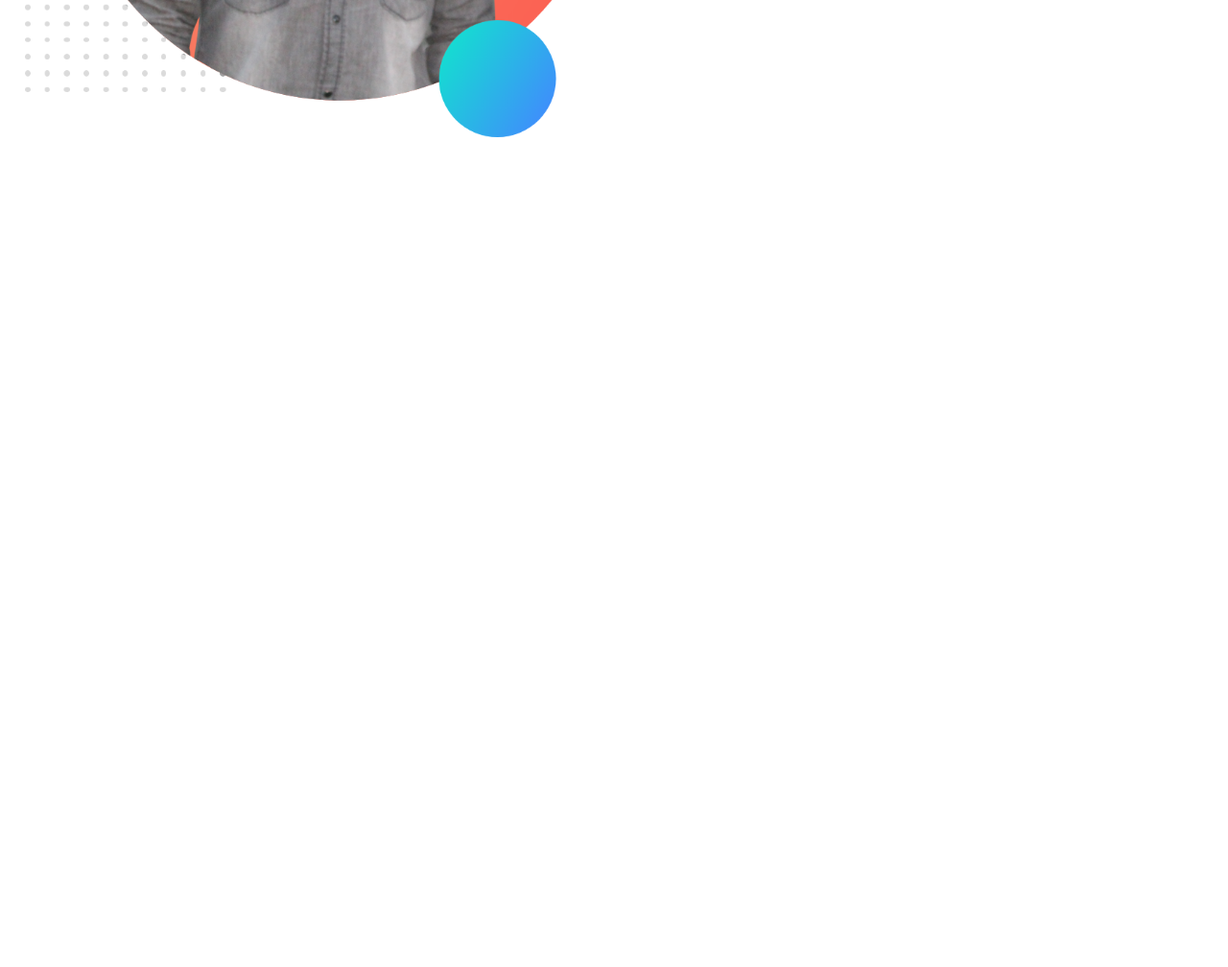
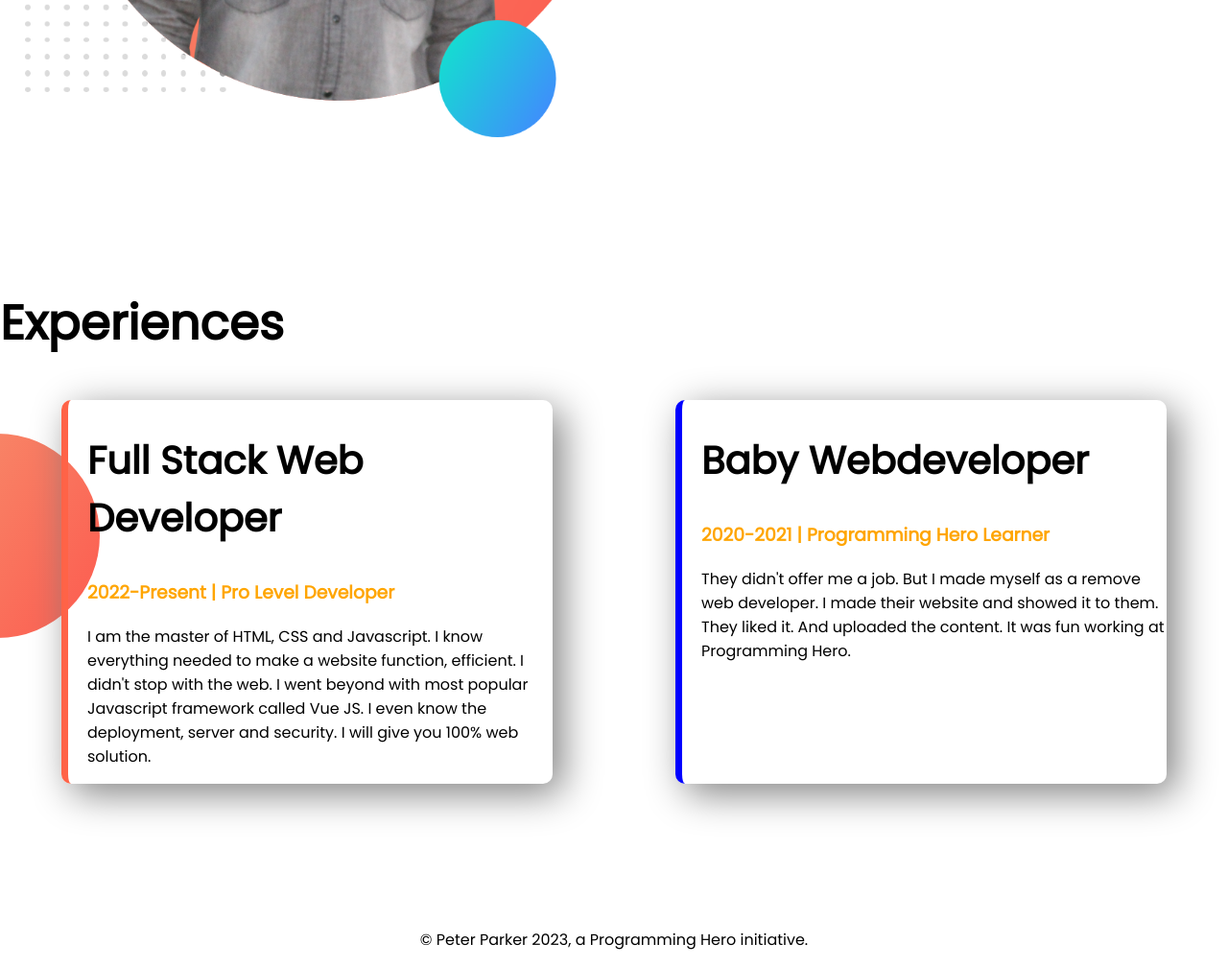
Before and after one commit to ehasanulh1/developer-portfolio, a plain HTML site: page index.html in a window 1280 px wide. Shown: the part 1214-2222 px from the top of the page at 96% size. Before the commit the page ends 1514 px from the top, so only its background shows below. Drawn offline with Linux system fonts and the light colour scheme.

Commit message:
styled boder

```diff
--- a/index.html
+++ b/index.html
@@ -13,7 +13,7 @@
 </head>
 
 <body>
-    <section class="top-banner">
+    <section class="top-banner flexible-container">
         <div class="helf-width">
             <h1>Welcome To</h1>
             <h1><span class="orange-color">Md Ehasanul Haque</span> World!</h1>
@@ -30,13 +30,13 @@
             <img src="images/my-image2.png" alt="">
         </div>
     </section>
-    <section class="dream-big">
+    <section class="dream-big flexible-container">
         <div class="helf-width">
             <img src="images/my-image-png.png" alt="">
         </div>
         <div class="helf-width">
             <h1>Dream Big</h1>
-            <h2>Become a Web Developer</h2>
+            <h3>Become a Web Developer</h3>
             <p>I already learned the basic HTML and CSS. I can build any simple website. I can even teach my grandma how
                 to make simple website. My goal is to build 3 websites and learn advanced topics.</p>
             <a class="link-button" rel="noopener" target="_blank"
@@ -44,6 +44,28 @@
         </div>
 
     </section>
+    <section class="experiences-area">
+        <h1>Experiences</h1>
+        <div class="flexible-container">
+            <div id="full-stack-developer" class="experience-items">
+                <h2>Full Stack Web Developer</h2>
+                <h3 class="orange-color">2022-Present | Pro Level Developer</h3>
+                <p>I am the master of HTML, CSS and Javascript. I know everything needed to make a website function,
+                    efficient. I didn't stop with the web. I went beyond with most popular Javascript framework called
+                    Vue JS. I even know the deployment, server and security. I will give you 100% web solution.</p>
+            </div>
+            <div id="baby-developer" class="experience-items">
+                <h2>Baby Webdeveloper</h2>
+                <h3 class="orange-color">2020-2021 | Programming Hero Learner</h3>
+                <p>They didn't offer me a job. But I made myself as a remove web developer. I made their website and
+                    showed it to them. They liked it. And uploaded the content. It was fun working at Programming Hero.
+                </p>
+            </div>
+        </div>
+    </section>
 </body>
+<footer>
+    <p> © Peter Parker 2023, a Programming Hero initiative.</p>
+</footer>
 
 </html>
--- a/style.css
+++ b/style.css
@@ -5,10 +5,13 @@ body{
 h1{
     font-size: 50px;
 }
+h2{
+    font-size: 40px;
+}
 .orange-color{
     color: orange;
 }
-section{
+.flexible-container{
     display: flex;
     margin-bottom: 150px;
 }
@@ -36,3 +39,26 @@ section{
     background-repeat: no-repeat;
     background-position: right;
 }
+.experiences-area{
+    background-image: url(images/exp-bg.png);
+    background-repeat: no-repeat;
+    background-position: left;
+}
+.experience-items{
+    width: 40%;
+    margin-left: 5%;
+    margin-right: 5%;
+    padding-left: 20px;
+    border-radius: 10px;
+    box-shadow: 10px 10px 40px gray;
+}
+#full-stack-developer{
+    border-left: 7px solid tomato;
+}
+#baby-developer{
+    border-left: 7px solid blue;
+}
+
+footer p{
+     text-align: center;
+}
```
